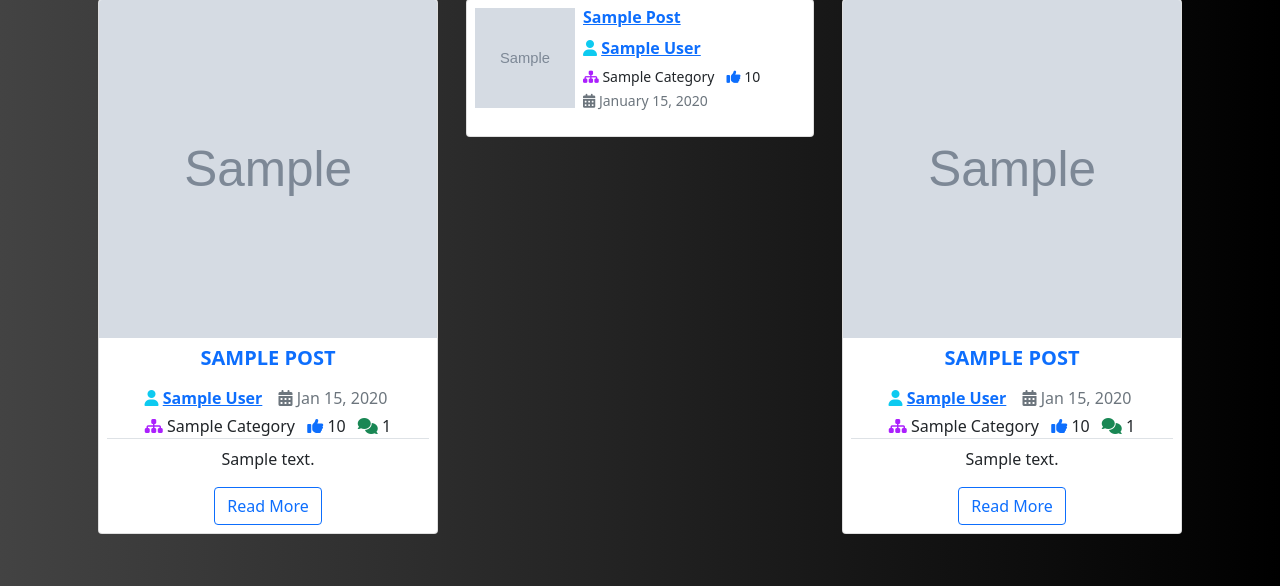
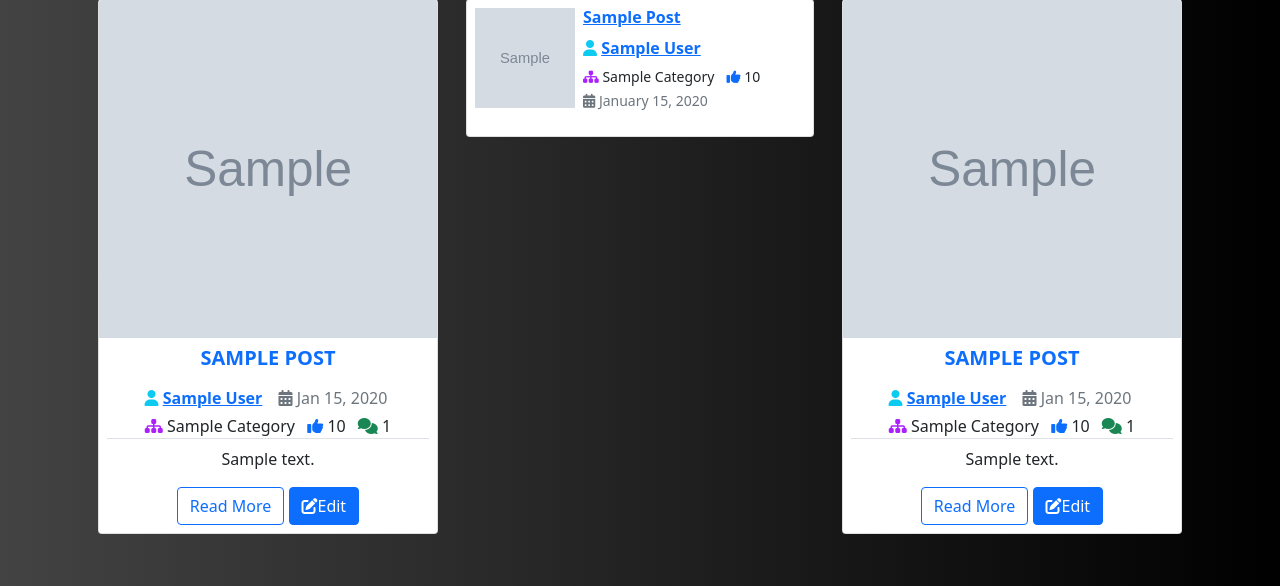
Before and after one commit to DarrachBarneveld/CoolCoders-PP4, a Django app: template templates/home.html in a window 1280 px wide. Shown: the part 235-821 px from the top of the page. Run offline with Django 3.2, Linux system fonts and the light colour scheme; a user stored in the database is signed in; tables that the repository leaves empty hold one stand-in row (values such as "Sample post"); the template is opened without the code that fills it: most values are stand-ins (such as "Sample title", 1, 10 or a date in 2020); grey boxes marked "Sample" are stand-in pictures; some libraries are stand-ins or nearby versions.

Commit message:
#13 Rendered edit button for auth author preview cards

```diff
--- a/templates/includes/post-preview.html
+++ b/templates/includes/post-preview.html
@@ -53,5 +53,10 @@
       class="btn btn-outline-primary"
       >Read More</a
     >
+    {% if user.is_authenticated and user.id == post.author.id %}
+    <a href="{% url 'edit_post' pk=post.pk %}" class="btn btn-primary"
+      ><i class="fa-solid fa-pen-to-square"></i>Edit</a
+    >
+    {% endif %}
   </div>
 </article>
```
